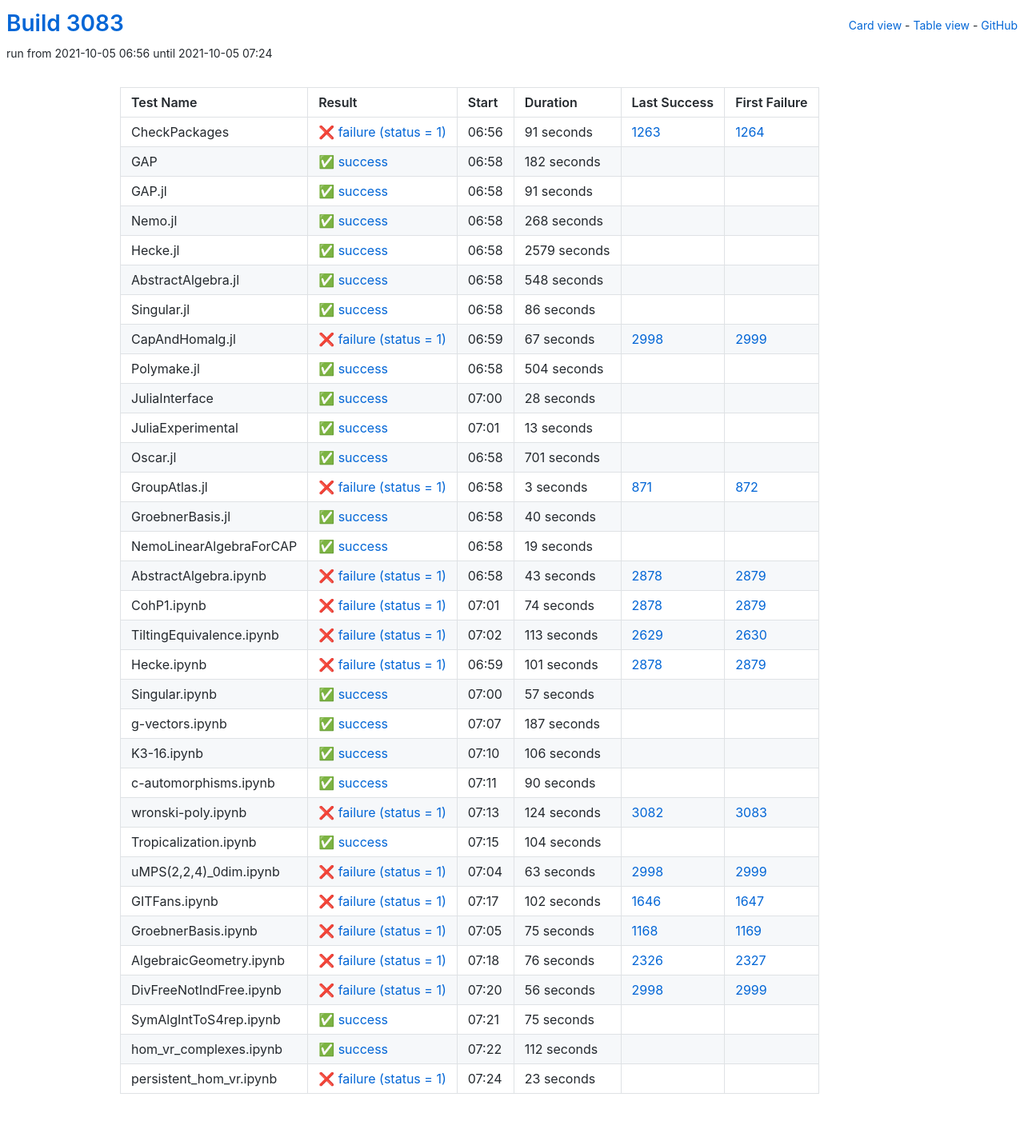
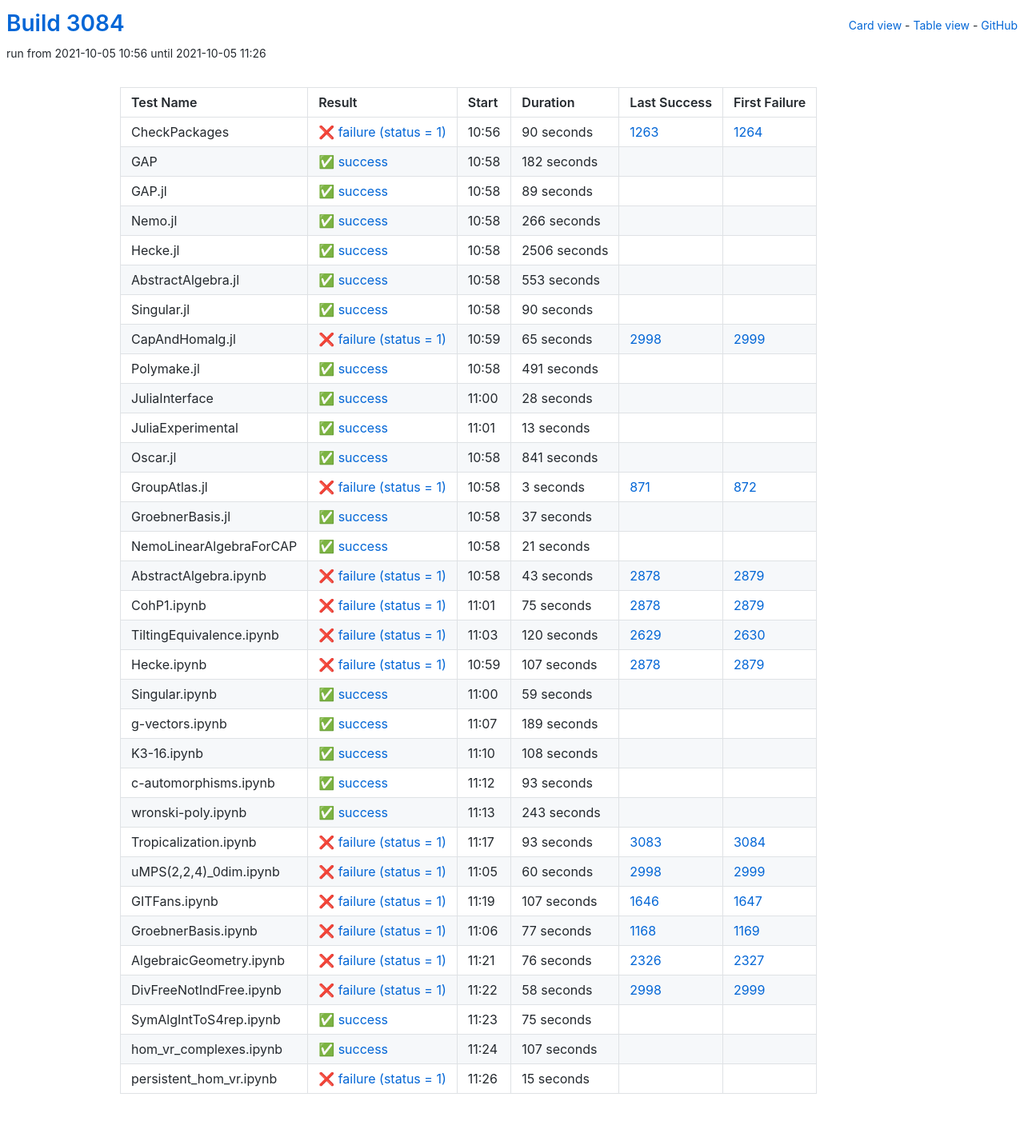
Before and after one commit to oscar-system/oscar-ci-status-stable, a Jekyll site: the page built from table.html, in a window 1280 px wide. Shown: the whole page at 80% size. Built offline with Jekyll 4.4.1, drawn with Linux system fonts in a browser that asks for light colours.

Commit message:
Build #3084

```diff
--- a/_data/ci.yml
+++ b/_data/ci.yml
@@ -1,6 +1,6 @@
 ---
-build: 3083
-build_url: https://oscarci.mathematik.uni-kl.de/job/oscar-stable/3083/
+build: 3084
+build_url: https://oscarci.mathematik.uni-kl.de/job/oscar-stable/3084/
 job: oscar-stable
 organization: oscar-system
 repo: oscar-ci-status-stable
@@ -8,20 +8,20 @@ repourl: https://github.com/oscar-system/oscar-ci-status-stable
 tests:
 - name: CheckPackages
   id: checkpackages
-  log: https://oscarci.mathematik.uni-kl.de/job/oscar-stable/3083/artifact/logs/build-3083/CheckPackages.log
-  start: 2021-10-05 06:56
+  log: https://oscarci.mathematik.uni-kl.de/job/oscar-stable/3084/artifact/logs/build-3084/CheckPackages.log
+  start: 2021-10-05 10:56
   success: false
   exitcode: 1
   status: failure
-  duration: 91
+  duration: 90
   last_success: 1263
   last_success_url: https://oscarci.mathematik.uni-kl.de/job/oscar-stable/1263/
   first_failure: 1264
   first_failure_url: https://oscarci.mathematik.uni-kl.de/job/oscar-stable/1264/
 - name: GAP
   id: gap
-  log: https://oscarci.mathematik.uni-kl.de/job/oscar-stable/3083/artifact/logs/build-3083/GAP.log
-  start: 2021-10-05 06:58
+  log: https://oscarci.mathematik.uni-kl.de/job/oscar-stable/3084/artifact/logs/build-3084/GAP.log
+  start: 2021-10-05 10:58
   success: true
   exitcode: 0
   status: success
@@ -32,92 +32,92 @@ tests:
   first_failure_url:
 - name: GAP.jl
   id: gap-jl
-  log: https://oscarci.mathematik.uni-kl.de/job/oscar-stable/3083/artifact/logs/build-3083/GAP.jl.log
-  start: 2021-10-05 06:58
+  log: https://oscarci.mathematik.uni-kl.de/job/oscar-stable/3084/artifact/logs/build-3084/GAP.jl.log
+  start: 2021-10-05 10:58
   success: true
   exitcode: 0
   status: success
-  duration: 91
+  duration: 89
   last_success: false
   last_success_url:
   first_failure: false
   first_failure_url:
 - name: Nemo.jl
   id: nemo-jl
-  log: https://oscarci.mathematik.uni-kl.de/job/oscar-stable/3083/artifact/logs/build-3083/Nemo.jl.log
-  start: 2021-10-05 06:58
+  log: https://oscarci.mathematik.uni-kl.de/job/oscar-stable/3084/artifact/logs/build-3084/Nemo.jl.log
+  start: 2021-10-05 10:58
   success: true
   exitcode: 0
   status: success
-  duration: 268
+  duration: 266
   last_success: false
   last_success_url:
   first_failure: false
   first_failure_url:
 - name: Hecke.jl
   id: hecke-jl
-  log: https://oscarci.mathematik.uni-kl.de/job/oscar-stable/3083/artifact/logs/build-3083/Hecke.jl.log
-  start: 2021-10-05 06:58
+  log: https://oscarci.mathematik.uni-kl.de/job/oscar-stable/3084/artifact/logs/build-3084/Hecke.jl.log
+  start: 2021-10-05 10:58
   success: true
   exitcode: 0
   status: success
-  duration: 2579
+  duration: 2506
   last_success: false
   last_success_url:
   first_failure: false
   first_failure_url:
 - name: AbstractAlgebra.jl
   id: abstractalgebra-jl
-  log: https://oscarci.mathematik.uni-kl.de/job/oscar-stable/3083/artifact/logs/build-3083/AbstractAlgebra.jl.log
-  start: 2021-10-05 06:58
+  log: https://oscarci.mathematik.uni-kl.de/job/oscar-stable/3084/artifact/logs/build-3084/AbstractAlgebra.jl.log
+  start: 2021-10-05 10:58
   success: true
   exitcode: 0
   status: success
-  duration: 548
+  duration: 553
   last_success: false
   last_success_url:
   first_failure: false
   first_failure_url:
 - name: Singular.jl
   id: singular-jl
-  log: https://oscarci.mathematik.uni-kl.de/job/oscar-stable/3083/artifact/logs/build-3083/Singular.jl.log
-  start: 2021-10-05 06:58
+  log: https://oscarci.mathematik.uni-kl.de/job/oscar-stable/3084/artifact/logs/build-3084/Singular.jl.log
+  start: 2021-10-05 10:58
   success: true
   exitcode: 0
   status: success
-  duration: 86
+  duration: 90
   last_success: false
   last_success_url:
   first_failure: false
   first_failure_url:
 - name: CapAndHomalg.jl
   id: capandhomalg-jl
-  log: https://oscarci.mathematik.uni-kl.de/job/oscar-stable/3083/artifact/logs/build-3083/CapAndHomalg.jl.log
-  start: 2021-10-05 06:59
+  log: https://oscarci.mathematik.uni-kl.de/job/oscar-stable/3084/artifact/logs/build-3084/CapAndHomalg.jl.log
+  start: 2021-10-05 10:59
   success: false
   exitcode: 1
   status: failure
-  duration: 67
+  duration: 65
   last_success: 2998
   last_success_url: https://oscarci.mathematik.uni-kl.de/job/oscar-stable/2998/
   first_failure: 2999
   first_failure_url: https://oscarci.mathematik.uni-kl.de/job/oscar-stable/2999/
 - name: Polymake.jl
   id: polymake-jl
-  log: https://oscarci.mathematik.uni-kl.de/job/oscar-stable/3083/artifact/logs/build-3083/Polymake.jl.log
-  start: 2021-10-05 06:58
+  log: https://oscarci.mathematik.uni-kl.de/job/oscar-stable/3084/artifact/logs/build-3084/Polymake.jl.log
+  start: 2021-10-05 10:58
   success: true
   exitcode: 0
   status: success
-  duration: 504
+  duration: 491
   last_success: false
   last_success_url:
   first_failure: false
   first_failure_url:
 - name: JuliaInterface
   id: juliainterface
-  log: https://oscarci.mathematik.uni-kl.de/job/oscar-stable/3083/artifact/logs/build-3083/JuliaInterface.log
-  start: 2021-10-05 07:00
+  log: https://oscarci.mathematik.uni-kl.de/job/oscar-stable/3084/artifact/logs/build-3084/JuliaInterface.log
+  start: 2021-10-05 11:00
   success: true
   exitcode: 0
   status: success
@@ -128,8 +128,8 @@ tests:
   first_failure_url:
 - name: JuliaExperimental
   id: juliaexperimental
-  log: https://oscarci.mathematik.uni-kl.de/job/oscar-stable/3083/artifact/logs/build-3083/JuliaExperimental.log
-  start: 2021-10-05 07:01
+  log: https://oscarci.mathematik.uni-kl.de/job/oscar-stable/3084/artifact/logs/build-3084/JuliaExperimental.log
+  start: 2021-10-05 11:01
   success: true
   exitcode: 0
   status: success
@@ -140,20 +140,20 @@ tests:
   first_failure_url:
 - name: Oscar.jl
   id: oscar-jl
-  log: https://oscarci.mathematik.uni-kl.de/job/oscar-stable/3083/artifact/logs/build-3083/Oscar.jl.log
-  start: 2021-10-05 06:58
+  log: https://oscarci.mathematik.uni-kl.de/job/oscar-stable/3084/artifact/logs/build-3084/Oscar.jl.log
+  start: 2021-10-05 10:58
   success: true
   exitcode: 0
   status: success
-  duration: 701
+  duration: 841
   last_success: false
   last_success_url:
   first_failure: false
   first_failure_url:
 - name: GroupAtlas.jl
   id: groupatlas-jl
-  log: https://oscarci.mathematik.uni-kl.de/job/oscar-stable/3083/artifact/logs/build-3083/GroupAtlas.jl.log
-  start: 2021-10-05 06:58
+  log: https://oscarci.mathematik.uni-kl.de/job/oscar-stable/3084/artifact/logs/build-3084/GroupAtlas.jl.log
+  start: 2021-10-05 10:58
   success: false
   exitcode: 1
   status: failure
@@ -164,32 +164,32 @@ tests:
   first_failure_url: https://oscarci.mathematik.uni-kl.de/job/oscar-stable/872/
 - name: GroebnerBasis.jl
   id: groebnerbasis-jl
-  log: https://oscarci.mathematik.uni-kl.de/job/oscar-stable/3083/artifact/logs/build-3083/GroebnerBasis.jl.log
-  start: 2021-10-05 06:58
+  log: https://oscarci.mathematik.uni-kl.de/job/oscar-stable/3084/artifact/logs/build-3084/GroebnerBasis.jl.log
+  start: 2021-10-05 10:58
   success: true
   exitcode: 0
   status: success
-  duration: 40
+  duration: 37
   last_success: false
   last_success_url:
   first_failure: false
   first_failure_url:
 - name: NemoLinearAlgebraForCAP
   id: nemolinearalgebraforcap
-  log: https://oscarci.mathematik.uni-kl.de/job/oscar-stable/3083/artifact/logs/build-3083/NemoLinearAlgebraForCAP.log
-  start: 2021-10-05 06:58
+  log: https://oscarci.mathematik.uni-kl.de/job/oscar-stable/3084/artifact/logs/build-3084/NemoLinearAlgebraForCAP.log
+  start: 2021-10-05 10:58
   success: true
   exitcode: 0
   status: success
-  duration: 19
+  duration: 21
   last_success: false
   last_success_url:
   first_failure: false
   first_failure_url:
 - name: AbstractAlgebra.ipynb
   id: abstractalgebra-ipynb
-  log: https://oscarci.mathematik.uni-kl.de/job/oscar-stable/3083/artifact/logs/build-3083/AbstractAlgebra.ipynb.log
-  start: 2021-10-05 06:58
+  log: https://oscarci.mathematik.uni-kl.de/job/oscar-stable/3084/artifact/logs/build-3084/AbstractAlgebra.ipynb.log
+  start: 2021-10-05 10:58
   success: false
   exitcode: 1
   status: failure
@@ -200,152 +200,152 @@ tests:
   first_failure_url: https://oscarci.mathematik.uni-kl.de/job/oscar-stable/2879/
 - name: CohP1.ipynb
   id: cohp1-ipynb
-  log: https://oscarci.mathematik.uni-kl.de/job/oscar-stable/3083/artifact/logs/build-3083/CohP1.ipynb.log
-  start: 2021-10-05 07:01
+  log: https://oscarci.mathematik.uni-kl.de/job/oscar-stable/3084/artifact/logs/build-3084/CohP1.ipynb.log
+  start: 2021-10-05 11:01
   success: false
   exitcode: 1
   status: failure
-  duration: 74
+  duration: 75
   last_success: 2878
   last_success_url: https://oscarci.mathematik.uni-kl.de/job/oscar-stable/2878/
   first_failure: 2879
   first_failure_url: https://oscarci.mathematik.uni-kl.de/job/oscar-stable/2879/
 - name: TiltingEquivalence.ipynb
   id: tiltingequivalence-ipynb
-  log: https://oscarci.mathematik.uni-kl.de/job/oscar-stable/3083/artifact/logs/build-3083/TiltingEquivalence.ipynb.log
-  start: 2021-10-05 07:02
+  log: https://oscarci.mathematik.uni-kl.de/job/oscar-stable/3084/artifact/logs/build-3084/TiltingEquivalence.ipynb.log
+  start: 2021-10-05 11:03
   success: false
   exitcode: 1
   status: failure
-  duration: 113
+  duration: 120
   last_success: 2629
   last_success_url: https://oscarci.mathematik.uni-kl.de/job/oscar-stable/2629/
   first_failure: 2630
   first_failure_url: https://oscarci.mathematik.uni-kl.de/job/oscar-stable/2630/
 - name: Hecke.ipynb
   id: hecke-ipynb
-  log: https://oscarci.mathematik.uni-kl.de/job/oscar-stable/3083/artifact/logs/build-3083/Hecke.ipynb.log
-  start: 2021-10-05 06:59
+  log: https://oscarci.mathematik.uni-kl.de/job/oscar-stable/3084/artifact/logs/build-3084/Hecke.ipynb.log
+  start: 2021-10-05 10:59
   success: false
   exitcode: 1
   status: failure
-  duration: 101
+  duration: 107
   last_success: 2878
   last_success_url: https://oscarci.mathematik.uni-kl.de/job/oscar-stable/2878/
   first_failure: 2879
   first_failure_url: https://oscarci.mathematik.uni-kl.de/job/oscar-stable/2879/
 - name: Singular.ipynb
   id: singular-ipynb
-  log: https://oscarci.mathematik.uni-kl.de/job/oscar-stable/3083/artifact/logs/build-3083/Singular.ipynb.log
-  start: 2021-10-05 07:00
+  log: https://oscarci.mathematik.uni-kl.de/job/oscar-stable/3084/artifact/logs/build-3084/Singular.ipynb.log
+  start: 2021-10-05 11:00
   success: true
   exitcode: 0
   status: success
-  duration: 57
+  duration: 59
   last_success: false
   last_success_url:
   first_failure: false
   first_failure_url:
 - name: g-vectors.ipynb
   id: g-vectors-ipynb
-  log: https://oscarci.mathematik.uni-kl.de/job/oscar-stable/3083/artifact/logs/build-3083/g-vectors.ipynb.log
-  start: 2021-10-05 07:07
+  log: https://oscarci.mathematik.uni-kl.de/job/oscar-stable/3084/artifact/logs/build-3084/g-vectors.ipynb.log
+  start: 2021-10-05 11:07
   success: true
   exitcode: 0
   status: success
-  duration: 187
+  duration: 189
   last_success: false
   last_success_url:
   first_failure: false
   first_failure_url:
 - name: K3-16.ipynb
   id: k3-16-ipynb
-  log: https://oscarci.mathematik.uni-kl.de/job/oscar-stable/3083/artifact/logs/build-3083/K3-16.ipynb.log
-  start: 2021-10-05 07:10
+  log: https://oscarci.mathematik.uni-kl.de/job/oscar-stable/3084/artifact/logs/build-3084/K3-16.ipynb.log
+  start: 2021-10-05 11:10
   success: true
   exitcode: 0
   status: success
-  duration: 106
+  duration: 108
   last_success: false
   last_success_url:
   first_failure: false
   first_failure_url:
 - name: c-automorphisms.ipynb
   id: c-automorphisms-ipynb
-  log: https://oscarci.mathematik.uni-kl.de/job/oscar-stable/3083/artifact/logs/build-3083/c-automorphisms.ipynb.log
-  start: 2021-10-05 07:11
+  log: https://oscarci.mathematik.uni-kl.de/job/oscar-stable/3084/artifact/logs/build-3084/c-automorphisms.ipynb.log
+  start: 2021-10-05 11:12
   success: true
   exitcode: 0
   status: success
-  duration: 90
+  duration: 93
   last_success: false
   last_success_url:
   first_failure: false
   first_failure_url:
 - name: wronski-poly.ipynb
   id: wronski-poly-ipynb
-  log: https://oscarci.mathematik.uni-kl.de/job/oscar-stable/3083/artifact/logs/build-3083/wronski-poly.ipynb.log
-  start: 2021-10-05 07:13
-  success: false
-  exitcode: 1
-  status: failure
-  duration: 124
-  last_success: 3082
-  last_success_url: https://oscarci.mathematik.uni-kl.de/job/oscar-stable/3082/
-  first_failure: 3083
-  first_failure_url: https://oscarci.mathematik.uni-kl.de/job/oscar-stable/3083/
-- name: Tropicalization.ipynb
-  id: tropicalization-ipynb
-  log: https://oscarci.mathematik.uni-kl.de/job/oscar-stable/3083/artifact/logs/build-3083/Tropicalization.ipynb.log
-  start: 2021-10-05 07:15
+  log: https://oscarci.mathematik.uni-kl.de/job/oscar-stable/3084/artifact/logs/build-3084/wronski-poly.ipynb.log
+  start: 2021-10-05 11:13
   success: true
   exitcode: 0
   status: success
-  duration: 104
+  duration: 243
   last_success: false
   last_success_url:
   first_failure: false
   first_failure_url:
-- name: uMPS(2,2,4)_0dim.ipynb
-  id: umps-2-2-4-0dim-ipynb
-  log: https://oscarci.mathematik.uni-kl.de/job/oscar-stable/3083/artifact/logs/build-3083/uMPS-2-2-4-_0dim.ipynb.log
-  start: 2021-10-05 07:04
+- name: Tropicalization.ipynb
+  id: tropicalization-ipynb
+  log: https://oscarci.mathematik.uni-kl.de/job/oscar-stable/3084/artifact/logs/build-3084/Tropicalization.ipynb.log
+  start: 2021-10-05 11:17
   success: false
   exitcode: 1
   status: failure
-  duration: 63
+  duration: 93
+  last_success: 3083
+  last_success_url: https://oscarci.mathematik.uni-kl.de/job/oscar-stable/3083/
+  first_failure: 3084
+  first_failure_url: https://oscarci.mathematik.uni-kl.de/job/oscar-stable/3084/
+- name: uMPS(2,2,4)_0dim.ipynb
+  id: umps-2-2-4-0dim-ipynb
+  log: https://oscarci.mathematik.uni-kl.de/job/oscar-stable/3084/artifact/logs/build-3084/uMPS-2-2-4-_0dim.ipynb.log
+  start: 2021-10-05 11:05
+  success: false
+  exitcode: 1
+  status: failure
+  duration: 60
   last_success: 2998
   last_success_url: https://oscarci.mathematik.uni-kl.de/job/oscar-stable/2998/
   first_failure: 2999
   first_failure_url: https://oscarci.mathematik.uni-kl.de/job/oscar-stable/2999/
 - name: GITFans.ipynb
   id: gitfans-ipynb
-  log: https://oscarci.mathematik.uni-kl.de/job/oscar-stable/3083/artifact/logs/build-3083/GITFans.ipynb.log
-  start: 2021-10-05 07:17
+  log: https://oscarci.mathematik.uni-kl.de/job/oscar-stable/3084/artifact/logs/build-3084/GITFans.ipynb.log
+  start: 2021-10-05 11:19
   success: false
   exitcode: 1
   status: failure
-  duration: 102
+  duration: 107
   last_success: 1646
   last_success_url: https://oscarci.mathematik.uni-kl.de/job/oscar-stable/1646/
   first_failure: 1647
   first_failure_url: https://oscarci.mathematik.uni-kl.de/job/oscar-stable/1647/
 - name: GroebnerBasis.ipynb
   id: groebnerbasis-ipynb
-  log: https://oscarci.mathematik.uni-kl.de/job/oscar-stable/3083/artifact/logs/build-3083/GroebnerBasis.ipynb.log
-  start: 2021-10-05 07:05
+  log: https://oscarci.mathematik.uni-kl.de/job/oscar-stable/3084/artifact/logs/build-3084/GroebnerBasis.ipynb.log
+  start: 2021-10-05 11:06
   success: false
   exitcode: 1
   status: failure
-  duration: 75
+  duration: 77
   last_success: 1168
   last_success_url: https://oscarci.mathematik.uni-kl.de/job/oscar-stable/1168/
   first_failure: 1169
   first_failure_url: https://oscarci.mathematik.uni-kl.de/job/oscar-stable/1169/
 - name: AlgebraicGeometry.ipynb
   id: algebraicgeometry-ipynb
-  log: https://oscarci.mathematik.uni-kl.de/job/oscar-stable/3083/artifact/logs/build-3083/AlgebraicGeometry.ipynb.log
-  start: 2021-10-05 07:18
+  log: https://oscarci.mathematik.uni-kl.de/job/oscar-stable/3084/artifact/logs/build-3084/AlgebraicGeometry.ipynb.log
+  start: 2021-10-05 11:21
   success: false
   exitcode: 1
   status: failure
@@ -356,20 +356,20 @@ tests:
   first_failure_url: https://oscarci.mathematik.uni-kl.de/job/oscar-stable/2327/
 - name: DivFreeNotIndFree.ipynb
   id: divfreenotindfree-ipynb
-  log: https://oscarci.mathematik.uni-kl.de/job/oscar-stable/3083/artifact/logs/build-3083/DivFreeNotIndFree.ipynb.log
-  start: 2021-10-05 07:20
+  log: https://oscarci.mathematik.uni-kl.de/job/oscar-stable/3084/artifact/logs/build-3084/DivFreeNotIndFree.ipynb.log
+  start: 2021-10-05 11:22
   success: false
   exitcode: 1
   status: failure
-  duration: 56
+  duration: 58
   last_success: 2998
   last_success_url: https://oscarci.mathematik.uni-kl.de/job/oscar-stable/2998/
   first_failure: 2999
   first_failure_url: https://oscarci.mathematik.uni-kl.de/job/oscar-stable/2999/
 - name: SymAlgIntToS4rep.ipynb
   id: symalginttos4rep-ipynb
-  log: https://oscarci.mathematik.uni-kl.de/job/oscar-stable/3083/artifact/logs/build-3083/SymAlgIntToS4rep.ipynb.log
-  start: 2021-10-05 07:21
+  log: https://oscarci.mathematik.uni-kl.de/job/oscar-stable/3084/artifact/logs/build-3084/SymAlgIntToS4rep.ipynb.log
+  start: 2021-10-05 11:23
   success: true
   exitcode: 0
   status: success
@@ -380,24 +380,24 @@ tests:
   first_failure_url:
 - name: hom_vr_complexes.ipynb
   id: hom-vr-complexes-ipynb
-  log: https://oscarci.mathematik.uni-kl.de/job/oscar-stable/3083/artifact/logs/build-3083/hom_vr_complexes.ipynb.log
-  start: 2021-10-05 07:22
+  log: https://oscarci.mathematik.uni-kl.de/job/oscar-stable/3084/artifact/logs/build-3084/hom_vr_complexes.ipynb.log
+  start: 2021-10-05 11:24
   success: true
   exitcode: 0
   status: success
-  duration: 112
+  duration: 107
   last_success: false
   last_success_url:
   first_failure: false
   first_failure_url:
 - name: persistent_hom_vr.ipynb
   id: persistent-hom-vr-ipynb
-  log: https://oscarci.mathematik.uni-kl.de/job/oscar-stable/3083/artifact/logs/build-3083/persistent_hom_vr.ipynb.log
-  start: 2021-10-05 07:24
+  log: https://oscarci.mathematik.uni-kl.de/job/oscar-stable/3084/artifact/logs/build-3084/persistent_hom_vr.ipynb.log
+  start: 2021-10-05 11:26
   success: false
   exitcode: 1
   status: failure
-  duration: 23
+  duration: 15
   last_success: false
   last_success_url:
   first_failure: false
```
Also changed, not shown: README.md.
